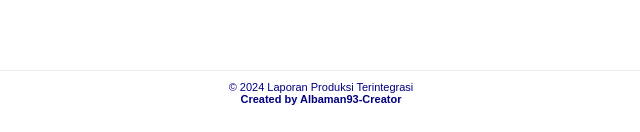
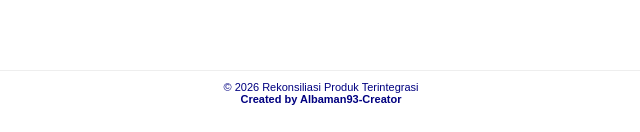
Before and after one commit to albaman93-creator/aplikasi-Rekonsiliasi-produksi, a plain HTML site: page index.html in a window 1280 px wide. Shown: the part 1780-1912 px from the top of the page, 319-959 px from the left. Drawn offline with Linux system fonts and the light colour scheme.

Commit message:
2026
2026

```diff
--- a/index.html
+++ b/index.html
@@ -433,7 +433,7 @@
     </div>
 </div>
 	<footer style="text-align: center; margin-top: 30px; margin-bottom: 20px; font-size: 11px; color: #000080; border-top: 1px solid #eee; padding-top: 10px; font-family: sans-serif;">
-        &copy; 2024 Laporan Produksi Terintegrasi<br>
+        &copy; 2026 Rekonsiliasi Produk Terintegrasi<br>
         <strong>Created by Albaman93-Creator</strong>
     </footer>
 
```
